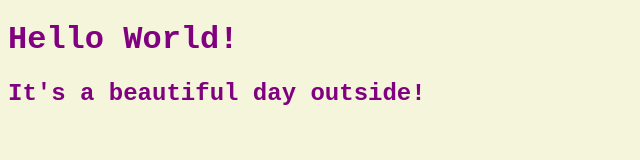
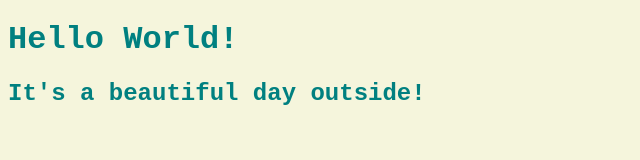
Before and after one commit to Noelly990/Hello-World, a plain HTML site: page index.html in a window 1280 px wide. Shown: the whole page, without its empty margins (0-640 px from the left). Drawn offline with Linux system fonts and the light colour scheme.

Commit message:
changed color of text

```diff
--- a/stle.css
+++ b/stle.css
@@ -1,6 +1,6 @@
 body {
   background-color: beige;
-  color: purple;
+  color: teal;
   font-weight: lighter;
   font-family: "Courier New", Courier, monospace;
 }
```
